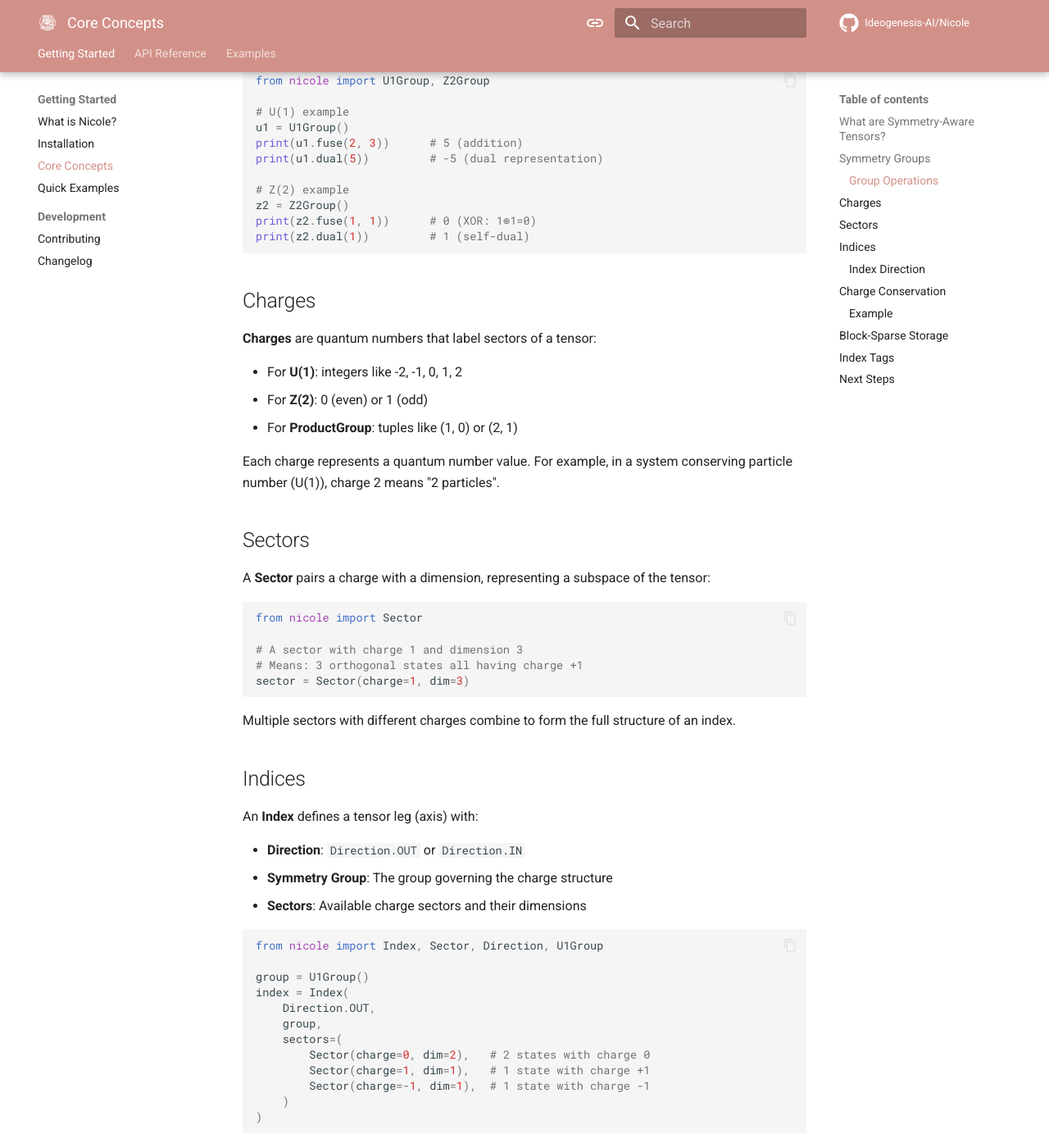
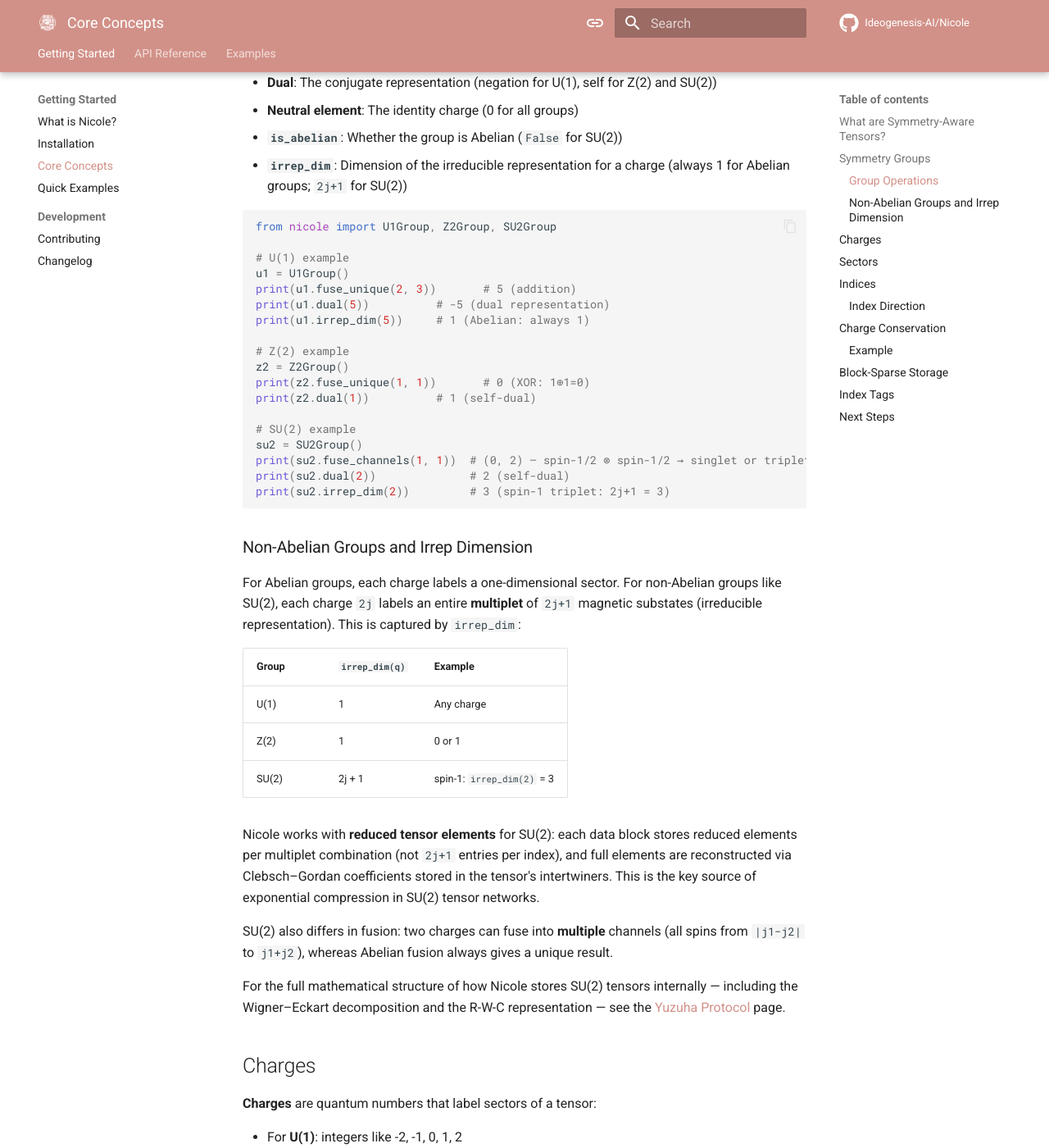
Before and after one commit to Ideogenesis-AI/Nicole, an MkDocs documentation site: the page built from docs/getting-started/core-concepts.md, in a window 1280 px wide and 1400 px high, scrolled down 1041 px. Shown: the whole window at 82% size. Built offline with MkDocs 1.6.1 and Material for MkDocs 9.7.7, drawn with Linux system fonts in a browser that asks for light colours; comment, search, counter and statistics services are not loaded; the version menu is left out; some of the changed text lies outside the part shown.

Commit message:
Enhance core concepts for symmetry groups in Nicole library
This commit expands the documentation to include detailed descriptions of both Abelian and non-Abelian symmetry groups, specifically highlighting the addition of SU(2). Key updates include clarifications on group operations, irreducible representation dimensions, and examples for each group type. These changes aim to improve the comprehensiveness and accuracy of the documentation, providing users with a clearer understanding of the library's capabilities.

````diff
--- a/docs/getting-started/core-concepts.md
+++ b/docs/getting-started/core-concepts.md
@@ -14,32 +14,58 @@ Nicole implements this through a **block-sparse** representation where each bloc
 
 ## Symmetry Groups
 
-Nicole supports Abelian symmetry groups that represent conserved quantum numbers:
+Nicole supports both Abelian (U(1) or Z(2)) and non-Abelian (SU(2)) symmetry groups:
 
 - **U(1)**: Continuous symmetry with integer charges (e.g., particle number, magnetization)
 - **Z(2)**: Binary symmetry with charges 0 or 1 (e.g., parity, Z₂ topological order)
-- **ProductGroup**: Combines multiple symmetries (e.g., U(1) × Z(2) for particle number and parity)
+- **SU(2)**: Non-Abelian rotational symmetry with spin-based charges (e.g., total angular momentum)
+- **ProductGroup**: Combines multiple symmetries (e.g., U(1) × SU(2) for particle number and spin)
 
 ### Group Operations
 
 Each symmetry group defines:
-- **Fusion**: How charges combine (addition for U(1), XOR for Z(2))
-- **Inverse**: The opposite charge (negation for U(1), identity for Z(2))
-- **Neutral element**: The identity charge (0 for both)
+- **Fusion**: How charges combine (addition for U(1), XOR for Z(2), triangular constraint for SU(2))
+- **Dual**: The conjugate representation (negation for U(1), self for Z(2) and SU(2))
+- **Neutral element**: The identity charge (0 for all groups)
+- **`is_abelian`**: Whether the group is Abelian (`False` for SU(2))
+- **`irrep_dim`**: Dimension of the irreducible representation for a charge (always 1 for Abelian groups; `2j+1` for SU(2))
 
 ```python
-from nicole import U1Group, Z2Group
+from nicole import U1Group, Z2Group, SU2Group
 
 # U(1) example
 u1 = U1Group()
-print(u1.fuse(2, 3))      # 5 (addition)
-print(u1.dual(5))         # -5 (dual representation)
+print(u1.fuse_unique(2, 3))       # 5 (addition)
+print(u1.dual(5))          # -5 (dual representation)
+print(u1.irrep_dim(5))     # 1 (Abelian: always 1)
 
 # Z(2) example
 z2 = Z2Group()
-print(z2.fuse(1, 1))      # 0 (XOR: 1⊕1=0)
-print(z2.dual(1))         # 1 (self-dual)
+print(z2.fuse_unique(1, 1))       # 0 (XOR: 1⊕1=0)
+print(z2.dual(1))          # 1 (self-dual)
+
+# SU(2) example
+su2 = SU2Group()
+print(su2.fuse_channels(1, 1))  # (0, 2) — spin-1/2 ⊗ spin-1/2 → singlet or triplet
+print(su2.dual(2))              # 2 (self-dual)
+print(su2.irrep_dim(2))         # 3 (spin-1 triplet: 2j+1 = 3)
 ```
+
+### Non-Abelian Groups and Irrep Dimension
+
+For Abelian groups, each charge labels a one-dimensional sector. For non-Abelian groups like SU(2), each charge `2j` labels an entire **multiplet** of `2j+1` magnetic substates (irreducible representation). This is captured by `irrep_dim`:
+
+| Group  | `irrep_dim(q)` | Example             |
+|--------|----------------|---------------------|
+| U(1)   | 1              | Any charge          |
+| Z(2)   | 1              | 0 or 1              |
+| SU(2)  | 2j + 1         | spin-1: `irrep_dim(2)` = 3 |
+
+Nicole works with **reduced tensor elements** for SU(2): each data block stores reduced elements per multiplet combination (not `2j+1` entries per index), and full elements are reconstructed via Clebsch–Gordan coefficients stored in the tensor's intertwiners. This is the key source of exponential compression in SU(2) tensor networks.
+
+SU(2) also differs in fusion: two charges can fuse into **multiple** channels (all spins from `|j1−j2|` to `j1+j2`), whereas Abelian fusion always gives a unique result.
+
+For the full mathematical structure of how Nicole stores SU(2) tensors internally — including the Wigner–Eckart decomposition and the R-W-C representation — see the [Yuzuha Protocol](yuzuha-protocol.md) page.
 
 ## Charges
 
@@ -59,15 +85,17 @@ A **Sector** pairs a charge with a dimension, representing a subspace of the ten
 from nicole import Sector
 
 # A sector with charge 1 and dimension 3
-# Means: 3 orthogonal states all having charge +1
+# For U(1): 3 orthogonal states all having charge +1
 sector = Sector(charge=1, dim=3)
 ```
 
 Multiple sectors with different charges combine to form the full structure of an index.
 
+For **SU(2)**, `dim` counts the number of independent **multiplets** (not individual states). A sector `Sector(charge=2j, dim=n)` represents `n` independent spin-j multiplets, each containing `2j+1` physical states. The total number of physical states in that sector is `n × (2j+1)`.
+
 ## Indices
 
-An **Index** defines a tensor leg (axis) with:
+An **Index** defines a tensor index with:
 
 - **Direction**: `Direction.OUT` or `Direction.IN`
 - **Symmetry Group**: The group governing the charge structure
@@ -87,6 +115,8 @@ index = Index(
     )
 )
 ```
+
+For SU(2) indices, `index.dim` counts the total number of multiplets across all sectors, while `index.num_states` counts the total physical states (summing `irrep_dim × dim` per sector). For Abelian groups, `dim` and `num_states` are always equal since `irrep_dim = 1`.
 
 ### Index Direction
 
````
